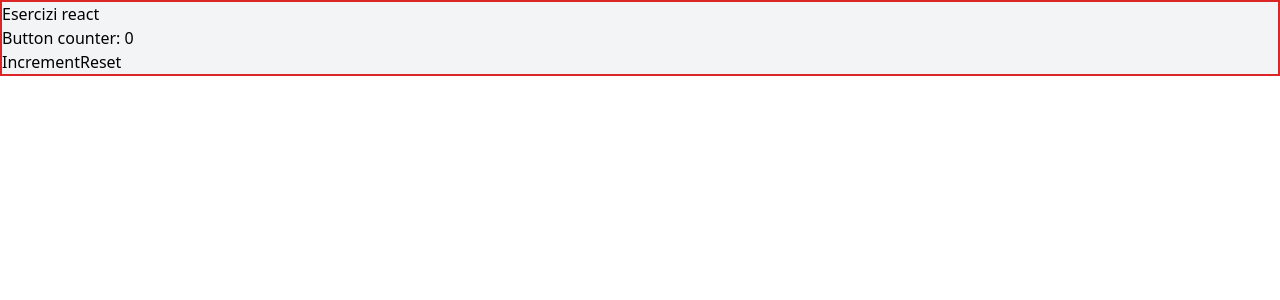
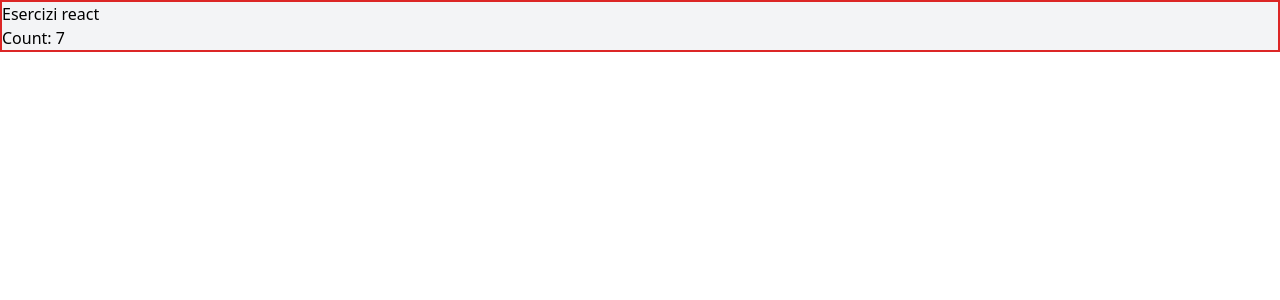
Before and after one commit to RavaMarghe/Esercizi-React, a React (Create React App) app in the folder my-app/: page / in a window 1280 px wide. Shown: the top 300 px of the page. Built offline with nearby package versions, Linux system fonts and the light colour scheme.

Commit message:
feat: Counter.js rewritten

```diff
--- a/my-app/src/App.js
+++ b/my-app/src/App.js
@@ -1,12 +1,12 @@
 import React from "react";
-import { ClickCounter } from "./ClickCounter";
+import { Counter } from "./Counter";
 import { Container } from "./Container";
 
 export class App extends React.Component {
   render() {
     return (
       <Container title="Esercizi react">
-        <ClickCounter />
+        <Counter />
       </Container>
     );
   }
--- a/my-app/src/Counter.js
+++ b/my-app/src/Counter.js
@@ -1,7 +1,24 @@
-import React from "react";
+import { useEffect, useState } from "react";
 import { CounterDisplay } from "./CounterDisplay";
 
-export class Counter extends React.Component {
+export function Counter({ initailValue = 0 }) {
+  const [counter, setCounter] = useState(initailValue);
+
+  useEffect(() => {
+    const interval = setInterval(() => {
+      setCounter((c) => c + 1);
+    }, 1000);
+    return () => clearInterval(interval);
+  }, []);
+
+  return (
+    <div>
+      <CounterDisplay state={counter} />
+    </div>
+  );
+}
+
+/*export class Counter extends React.Component {
   state = {
     count: this.props.initialValue,
   };
@@ -30,4 +47,4 @@ Counter.defaultProps = {
   initialValue: 0,
   incrementBy: 1,
   timeout: 1000,
-};
+};*/
```
